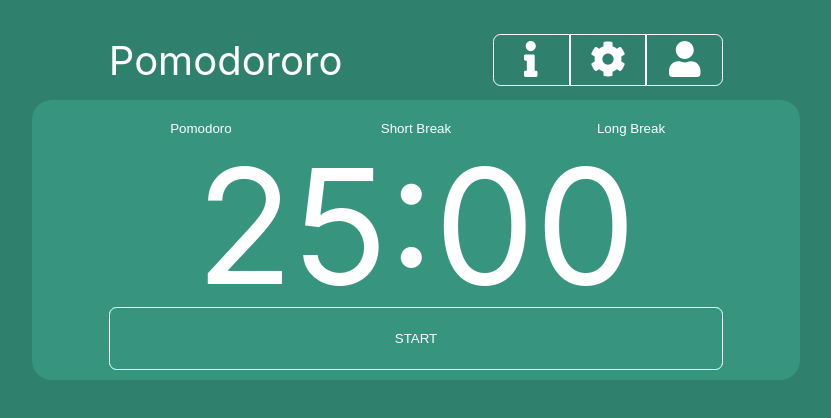
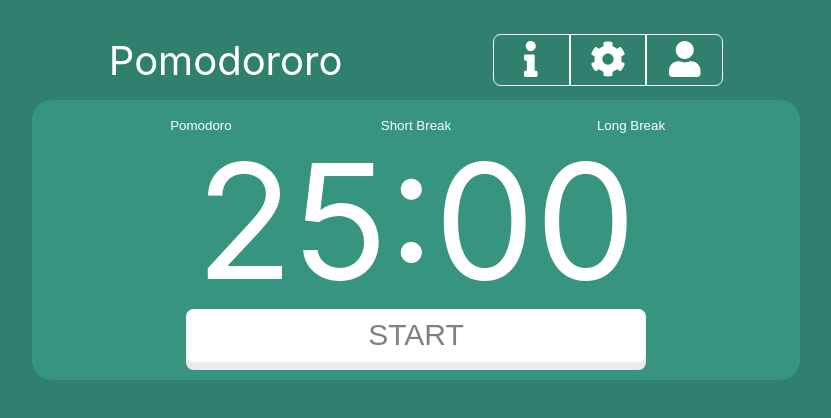
Before and after one commit to nameistao/Pomokanban, a Next.js app: page / in a window 1280 px wide. Shown: the top 418 px of the page, without its empty margins (224-1055 px from the left). Built offline with nearby package versions, Linux system fonts and the light colour scheme.

Commit message:
update startStop button css

```diff
--- a/components/timerBoxComponents/StartStopButton.tsx
+++ b/components/timerBoxComponents/StartStopButton.tsx
@@ -3,24 +3,31 @@ import styled from "styled-components";
 
 const StyledStartStopButtonWrapper = styled.section`
   width: 100%;
-  height: 30%;
+  height: 35%;
   text-align: center;
   display: flex;
   align-items: center;
 `;
 
 const StyledStartStopButton = styled.button`
-  width: 80%;
-  height: 75%;
+  width: 60%;
+  height: 60%;
   margin: auto;
   border-radius: 7.5px;
   background-color: inherit;
   border: 1px #fff solid;
-  color: #fff;
+  color: grey;
+  background-color: #fff;
+  box-shadow: rgb(235, 235, 235) 0px 8px 0px;
+  font-size: 30px;
   :hover {
     background-color: #fff;
     cursor: pointer;
-    color: black;
+  }
+  :active {
+    transform: translateY(8px);
+    box-shadow: none;
+    outline: none;
   }
 `;
 
```
